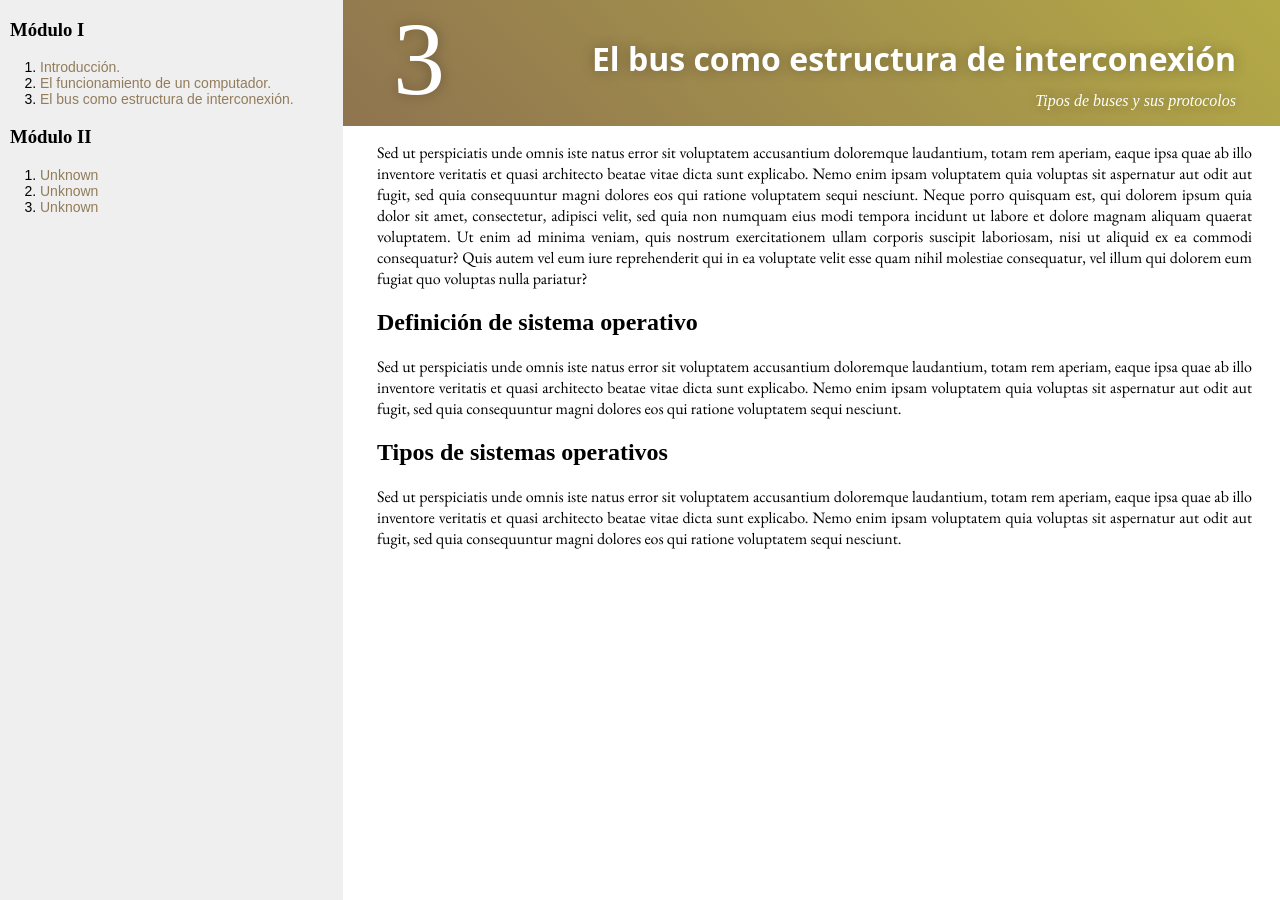
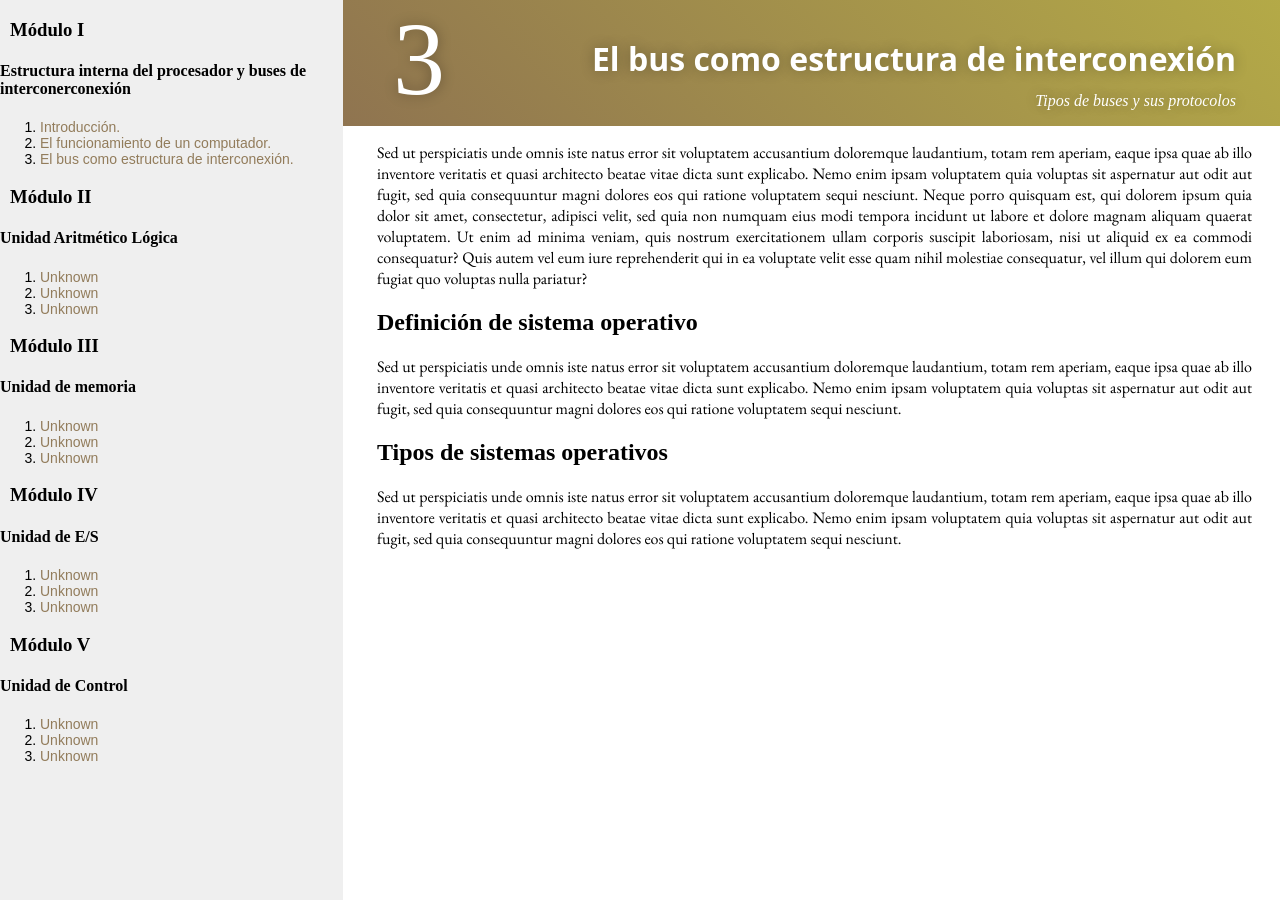
Before and after one commit to dkaerit/EDC, a Jekyll site: the page built from _posts/2020-10-05-TEMA03.md, in a window 1280 px wide. Built offline with Jekyll 4.4.1, drawn with Linux system fonts in a browser that asks for light colours; some web fonts are replaced.

Commit message:
Update post.html

```diff
--- a/_layouts/post.html
+++ b/_layouts/post.html
@@ -46,6 +46,7 @@
 <body>
     <div class="indice">
         <h3>Módulo I</h3>
+        <h4>Estructura interna del procesador y buses de interconerconexión</h4>
         <ol>
             <li><a href="TEMA01">Introducción.</a></li>
             <li><a href="TEMA02">El funcionamiento de un computador.</a></li>
@@ -53,12 +54,36 @@
         </ol>
 
         <h3>Módulo II</h3>
+        <h4>Unidad Aritmético Lógica</h4>
         <ol>
             <li><a href="TEMA01">Unknown</a></li>
             <li><a href="TEMA02">Unknown</a></li>
             <li><a href="TEMA03">Unknown</a></li>
         </ol>
 
+        <h3>Módulo III</h3>
+        <h4>Unidad de memoria</h4>
+        <ol>
+            <li><a href="TEMA01">Unknown</a></li>
+            <li><a href="TEMA02">Unknown</a></li>
+            <li><a href="TEMA03">Unknown</a></li>
+        </ol>
+
+         <h3>Módulo IV</h3>
+        <h4>Unidad de E/S</h4>
+        <ol>
+            <li><a href="TEMA01">Unknown</a></li>
+            <li><a href="TEMA02">Unknown</a></li>
+            <li><a href="TEMA03">Unknown</a></li>
+        </ol>
+
+        <h3>Módulo V</h3>
+        <h4>Unidad de Control</h4>
+        <ol>
+            <li><a href="TEMA01">Unknown</a></li>
+            <li><a href="TEMA02">Unknown</a></li>
+            <li><a href="TEMA03">Unknown</a></li>
+        </ol>
 
     </div>
     <div class="content wrapper">
```
